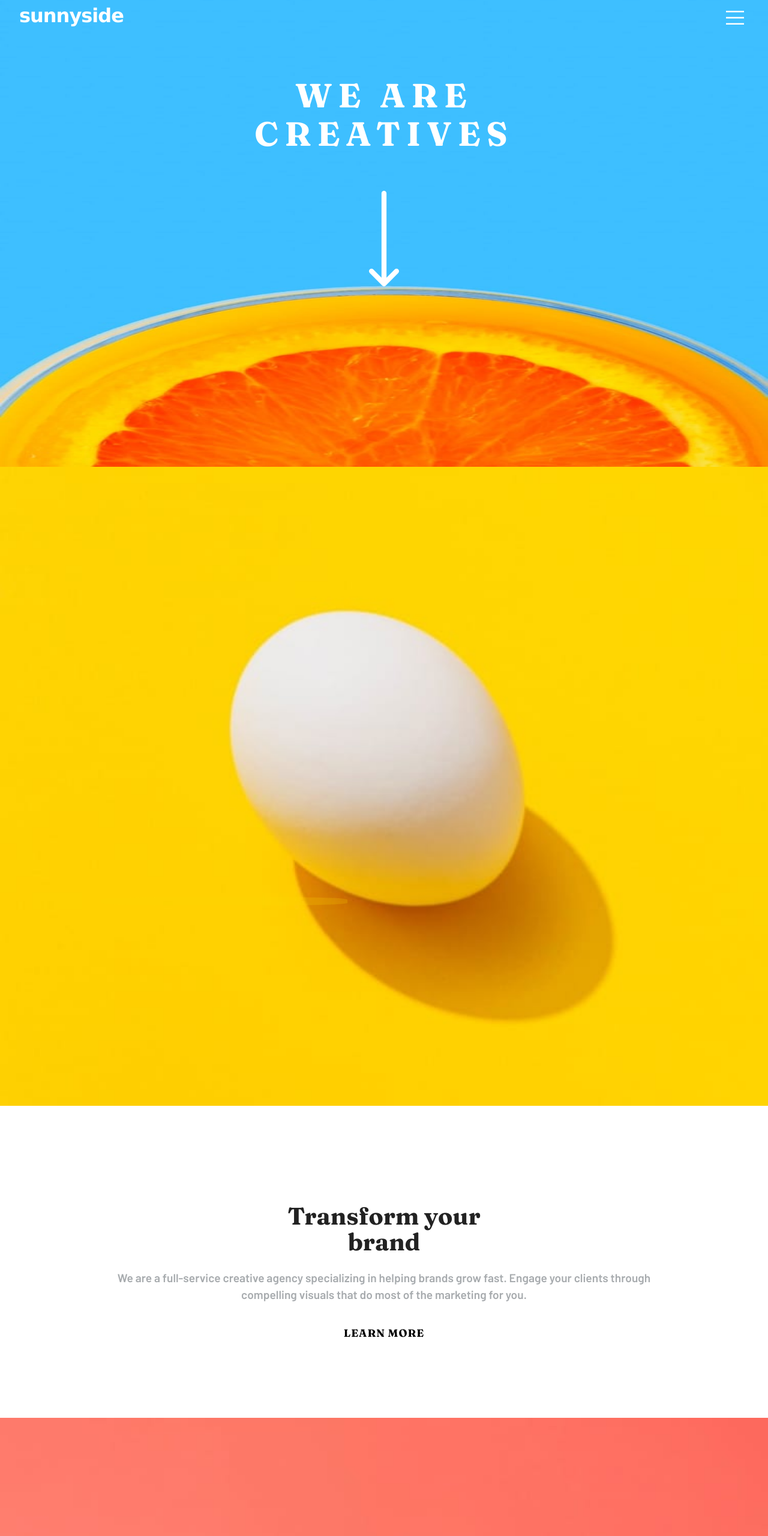
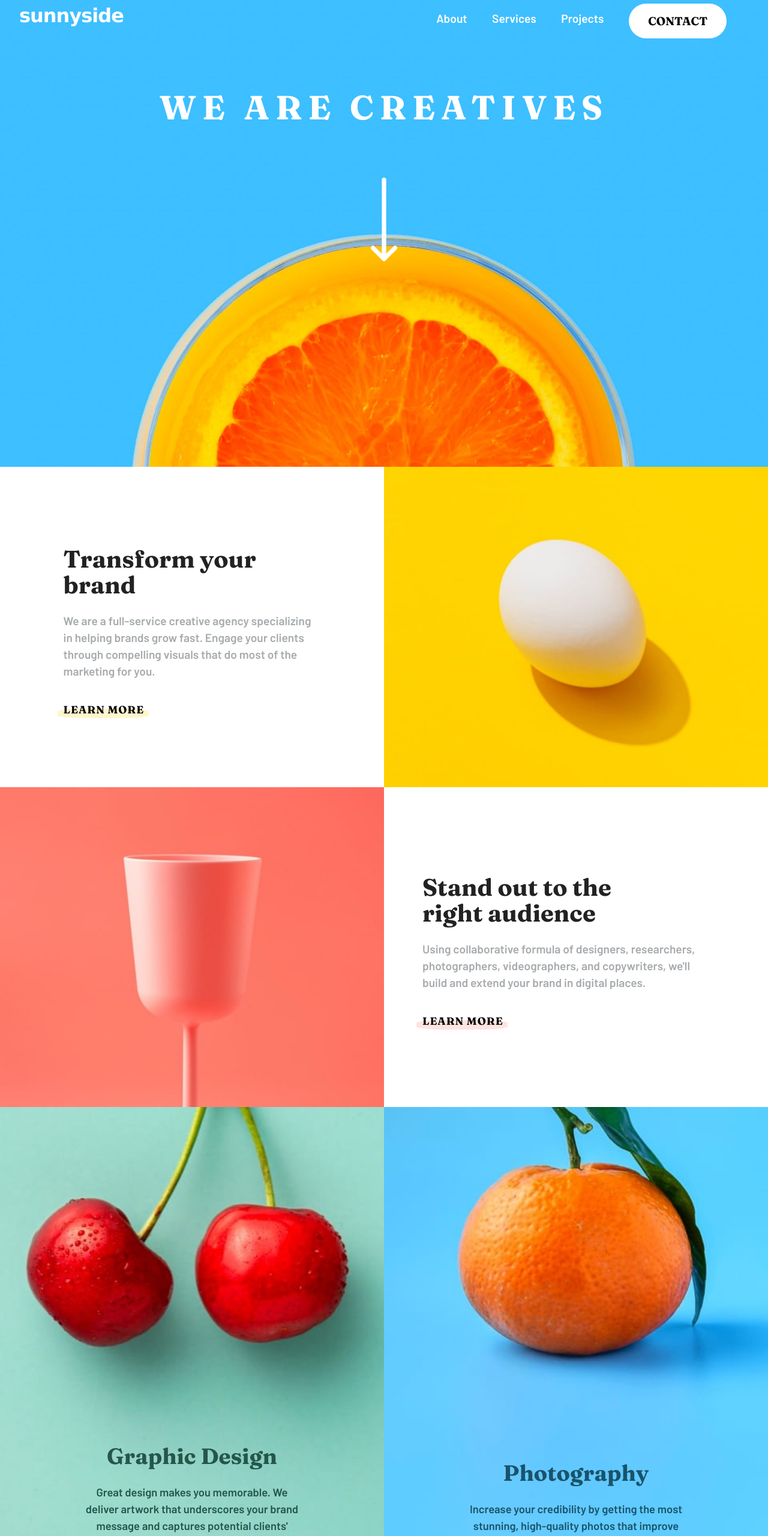
Before and after one commit to gwolf97/agency-page, a website built with Parcel: page index.html in a window 1280 px wide. Shown: the part 20-2580 px from the top of the page at 60% size. Built offline with nearby package versions, Linux system fonts and the light colour scheme.

Commit message:
Added desktop nav, desktop responsive breakpoints, hover animations

```diff
--- a/css/main.css
+++ b/css/main.css
@@ -92,6 +92,10 @@ textarea {
   box-sizing: border-box;
 }
 
+.desktop {
+  display: none;
+}
+
 body {
   background-color: #fff;
 }
@@ -107,7 +111,11 @@ nav {
   justify-content: space-between;
 }
 
-nav ul {
+.desktop-nav {
+  display: none;
+}
+
+.mobile-nav {
   display: none;
   position: absolute;
   top: 125px;
@@ -118,7 +126,7 @@ nav ul {
   padding-top: 40px;
 }
 
-ul::before {
+.mobile-nav::before {
   position: absolute;
   content: "";
   width: 100px;
@@ -128,12 +136,12 @@ ul::before {
   right: 0;
 }
 
-li {
+.mobile-nav li {
   list-style: none;
   text-align: center;
 }
 
-nav li a {
+.mobile-nav li a {
   padding: 14px 16px;
   font-size: 2em;
   display: block;
@@ -142,7 +150,7 @@ nav li a {
   margin-top: 20px;
 }
 
-nav li .contact {
+.mobile-nav li .contact {
   background-color: yellow;
   color: #000;
   font-family: "Fraunces";
@@ -173,10 +181,11 @@ h1 {
 }
 
 header {
-  background: url("/img/mobile/image-header.jpg");
+  background: url("/img/desktop/image-header.jpg");
   height: 100vh;
   width: 100vw;
-  background-size: 100% 100%;
+  background-size: cover;
+  background-position: center center;
   background-repeat: no-repeat;
   margin-top: -23px;
 }
@@ -192,11 +201,11 @@ h2 {
 
 .arrow {
   text-align: center;
-  margin: 63px;
+  margin: 26px;
 }
 
 .arrow img {
-  height: 160px;
+  height: 140px;
 }
 
 .header-content {
@@ -207,7 +216,8 @@ h2 {
   align-items: center;
 }
 
-.egg {
+.egg-mobile,
+.cup-mobile {
   width: 100vw;
 }
 
@@ -253,30 +263,31 @@ h2 {
   font-family: "Fraunces";
   font-size: 1.1em;
   letter-spacing: 1px;
+  z-index: 1;
 }
 
-.transform a::after {
+.transform a:hover + .highlight,
+.stand-out a:hover + .highlight {
+  opacity: 0.5;
+}
+
+.highlight {
   content: "";
-  position: absolute;
-  left: 169px;
-  top: 1515px;
-  height: 14px;
-  width: 32%;
+  height: 1em;
+  width: 9.5em;
   background-color: hsl(51, 100%, 49%);
   opacity: 0.2;
   border-radius: 30%;
+  margin-top: -12px;
+  cursor: pointer;
 }
 
-.stand-out a::after {
-  content: "";
-  position: absolute;
-  left: 169px;
-  top: 2392px;
-  height: 14px;
-  width: 32%;
+.highlight:hover {
+  opacity: 0.5;
+}
+
+.red {
   background-color: hsl(7, 99%, 70%);
-  opacity: 0.2;
-  border-radius: 30%;
 }
 
 .cup {
@@ -285,8 +296,8 @@ h2 {
 
 .graphic {
   background: url(/img/mobile/image-graphic-design.jpg);
-  background-position: top;
   background-size: cover;
+  background-repeat: no-repeat;
   width: 100vw;
   height: 100vh;
   display: flex;
@@ -320,8 +331,9 @@ h2 {
 
 .photography {
   background: url(/img/mobile/image-photography.jpg);
-  background-position: top;
+
   background-size: cover;
+  background-repeat: no-repeat;
   width: 100vw;
   height: 100vh;
   display: flex;
@@ -544,8 +556,202 @@ footer .socials img {
    Modify as content requires.
    ========================================================================== */
 
-@media only screen and (min-width: 35em) {
-  /* Style adjustments for viewports that meet the condition */
+@media only screen and (min-width: 620px) {
+  .graphic,
+  .photography {
+    height: 120vh;
+    transition: all 1 ease;
+  }
+}
+
+@media only screen and (min-width: 769px) {
+  .mobile {
+    display: none;
+  }
+
+  .desktop {
+    display: flex;
+  }
+
+  .menu-btn {
+    display: none;
+  }
+
+  .mobile-nav {
+    opacity: 0;
+  }
+  .mobile-nav::before {
+    display: none;
+  }
+
+  .desktop-nav {
+    display: flex;
+    position: absolute;
+    right: 3em;
+    top: 2.6em;
+  }
+
+  .desktop-nav li {
+    list-style: none;
+    margin: 0 1.3rem;
+    font-size: 1.2em;
+    font-family: "Barlow";
+  }
+
+  .desktop-nav .contact {
+    font-family: "Fraunces";
+    border-radius: 50px;
+    background-color: #fff;
+    height: 3em;
+    width: 8.5em;
+    display: flex;
+    align-items: center;
+    justify-content: center;
+    position: relative;
+    top: -14px;
+    cursor: pointer;
+  }
+
+  .desktop-nav .contact a {
+    color: #000;
+    font-size: 1em;
+  }
+
+  .desktop-nav .contact:hover {
+    background-color: rgb(139, 220, 245);
+  }
+
+  .desktop-nav .contact:hover a {
+    color: #fff;
+  }
+
+  h2 br {
+    display: none;
+  }
+
+  h2 {
+    margin-top: 50px;
+  }
+
+  .arrow {
+    margin-top: 85px;
+  }
+
+  header {
+    background: url(/img/desktop/image-header.jpg);
+    background-size: cover;
+    background-position: center center;
+  }
+
+  .egg-desktop,
+  .cup-desktop,
+  .transform,
+  .stand-out {
+    width: 50vw;
+    height: 100%;
+  }
+
+  .egg-desktop,
+  .cup-desktop {
+    object-fit: cover;
+  }
+
+  .transform {
+    width: 50%;
+  }
+
+  .desktop-section-1 {
+    display: flex;
+    flex-direction: row-reverse;
+  }
+
+  .desktop-section-2 {
+    display: flex;
+  }
+
+  .transform .content-wrapper,
+  .stand-out .content-wrapper {
+    text-align: left;
+    width: 67%;
+    align-items: flex-start;
+  }
+  .stand-out .content-wrapper {
+    width: 80%;
+  }
+  .stand-out .content-wrapper p {
+    width: 90%;
+  }
+
+  .highlight {
+    margin: -12px 0 0 -10px;
+  }
+
+  .desktop-section-3 {
+    display: flex;
+  }
+
+  .graphic {
+    background: url(/img/desktop/image-graphic-design.jpg);
+    background-size: cover;
+    background-position: top center;
+    width: 50%;
+    height: 100vh;
+  }
+
+  .photography {
+    width: 50%;
+    background: url(/img/desktop/image-photography.jpg);
+    background-size: cover;
+    background-position: top center;
+    height: 100vh;
+  }
+
+  .photography .content,
+  .graphic .content {
+    width: 75%;
+  }
+
+  .photography .content p,
+  .graphic .content p {
+    width: 78%;
+  }
+
+  .reviews-section {
+    height: 100%;
+  }
+
+  .reviews-section h3 {
+    margin-top: 100px;
+  }
+
+  .reviews-section .reviews {
+    display: flex;
+    flex-direction: row;
+    align-content: flex-start;
+  }
+
+  .reviews-section .review {
+    margin: 0 25px;
+    width: 25%;
+  }
+
+  .reviews-section .comment {
+    height: 35vh;
+    width: 100%;
+    font-size: 2.2vmin;
+  }
+
+  .title {
+    margin-bottom: 10vw;
+  }
+
+  .gallery {
+    flex-wrap: nowrap;
+  }
+
+  .gallery img {
+    width: 25%;
+  }
 }
 
 @media print,
--- a/index.html
+++ b/index.html
@@ -36,11 +36,17 @@
     <header>
       <nav>
         <a href="#home" class="active"><h1>sunnyside</h1></a>
-        <ul>
+        <ul class="mobile-nav">
           <li><a href="#about">About</a></li>
           <li><a href="#services">Services</a></li>
           <li><a href="#projects">Projects</a></li>
           <li><a href="#contact" class="contact">CONTACT</a></li>
+        </ul>
+        <ul class="desktop-nav">
+          <li><a href="#about">About</a></li>
+          <li><a href="#services">Services</a></li>
+          <li><a href="#projects">Projects</a></li>
+          <li class="contact"><a href="#contact" class="">CONTACT</a></li>
         </ul>
 
         <a href="javascript:void(0);" class="icon" onclick="menuToggle()">
@@ -55,8 +61,10 @@
       </div>
       <div class="arrow"><img src="img/icon-arrow-down.svg" alt=""></div>
     </header>
+    <div class="desktop-section-1">
     <section>
-      <img class="egg" src="img/mobile/image-transform.jpg" alt="" />
+      <img class="egg-mobile mobile" src="img/mobile/image-transform.jpg" alt="" />
+      <img class="egg-desktop desktop" src="/img/desktop/image-transform.jpg" alt="">
     </section>
     <section class="transform">
       <div class="content-wrapper">
@@ -70,10 +78,14 @@
           of the marketing for you.
         </p>
         <a href="#learn-more">LEARN MORE</a>
+        <div class="highlight"></div>
       </div>
     </section>
+    </div>
+    <div class="desktop-section-2">
     <section>
-      <img src="img/mobile/image-stand-out.jpg" alt="" class="cup" />
+      <img src="img/mobile/image-stand-out.jpg" alt="" class="cup-mobile mobile" />
+      <img src="/img/desktop/image-stand-out.jpg" alt="" class="cup-desktop desktop">
     </section>
     <section class="stand-out">
       <div class="content-wrapper">
@@ -84,8 +96,11 @@
           digital places.
         </p>
         <a href="#learn-more">LEARN MORE</a>
+        <div class="highlight red"></div>
       </div>
     </section>
+    </div>
+    <div class="desktop-section-3">
     <section class="graphic">
       <div class="content">
         <h3>Graphic Design</h3>
@@ -104,6 +119,7 @@
         </p>
       </div>
     </section>
+  </div>
     <section class="reviews-section">
       <div class="wrapper">
         <h3>CLIENT TESTIMONIALS</h3>
@@ -139,10 +155,14 @@
       </div>
     </section>
     <section class="gallery">
-      <img src="img/mobile/image-gallery-milkbottles.jpg" alt="" />
-      <img src="img/mobile/image-gallery-orange.jpg" alt="" />
-      <img src="img/mobile/image-gallery-cone.jpg" alt="" />
-      <img src="img/mobile/image-gallery-sugar-cubes.jpg" alt="" />
+      <img src="img/mobile/image-gallery-milkbottles.jpg" alt="" class="mobile"/>
+      <img src="img/desktop/image-gallery-milkbottles.jpg" alt="" class="desktop">
+      <img src="img/mobile/image-gallery-orange.jpg" alt="" class="mobile" />
+      <img src="img/desktop/image-gallery-orange.jpg" alt="" class="desktop">
+      <img src="img/mobile/image-gallery-cone.jpg" alt="" class="mobile"/>
+      <img src="img/desktop/image-gallery-cone.jpg" alt="" class="desktop">
+      <img src="img/mobile/image-gallery-sugar-cubes.jpg" alt="" class="mobile" />
+      <img src="img/desktop/image-gallery-sugarcubes.jpg" alt="" class="desktop">
     </section>
     <footer>
       <div class="content">
```
